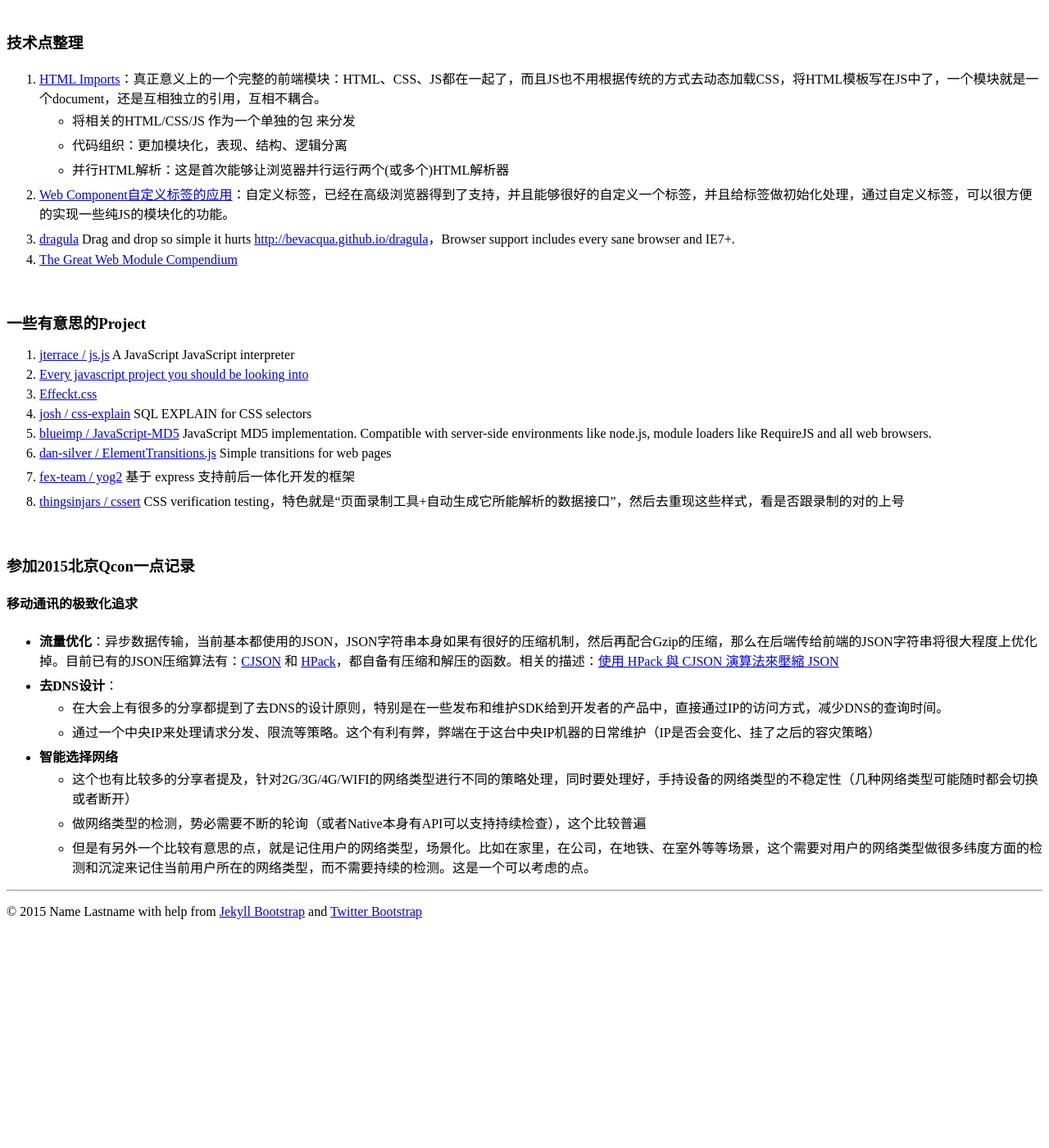
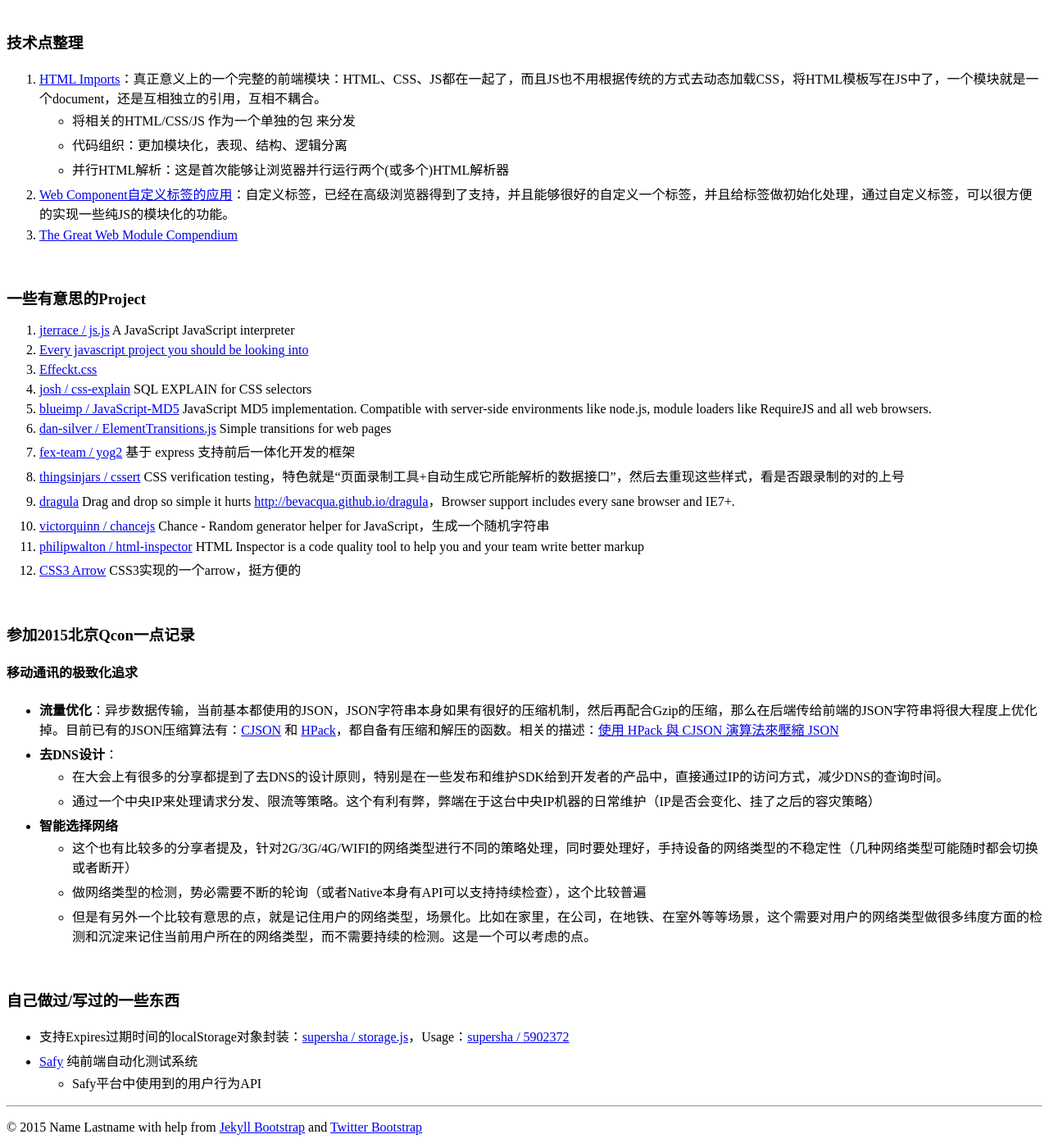
Before and after one commit to supersha/supersha.github.io, a Jekyll site: the page built from index.md, in a window 1280 px wide and 1400 px high, scrolled down 2404 px. Shown: the whole window at 82% size. Built offline with Jekyll 4.4.1, drawn with Linux system fonts in a browser that asks for light colours; before the commit the page ends 3541 px from its top, so only the background shows below that.

Commit message:
by shafeng

```diff
--- a/index.md
+++ b/index.md
@@ -90,6 +88,11 @@ tagline: 记录点滴前端知识
 0. [dan-silver / ElementTransitions.js](https://github.com/dan-silver/ElementTransitions.js/) Simple transitions for web pages
 0. [fex-team / yog2](https://github.com/fex-team/yog2) 基于 express 支持前后一体化开发的框架
 0. [thingsinjars / cssert](https://github.com/thingsinjars/cssert) CSS verification testing，特色就是“页面录制工具+自动生成它所能解析的数据接口”，然后去重现这些样式，看是否跟录制的对的上号
+0. [dragula](https://github.com/bevacqua/dragula) Drag and drop so simple it hurts
+[http://bevacqua.github.io/dragula](http://bevacqua.github.io/dragula)，Browser support includes every sane browser and IE7+.
+0. [victorquinn / chancejs](https://github.com/victorquinn/chancejs) Chance - Random generator helper for JavaScript，生成一个随机字符串
+0. [philipwalton / html-inspector](https://github.com/philipwalton/html-inspector) HTML Inspector is a code quality tool to help you and your team write better markup
+0. [CSS3 Arrow](http://cssarrowplease.com/) CSS3实现的一个arrow，挺方便的
 
 <br>
 
@@ -105,3 +108,11 @@ tagline: 记录点滴前端知识
     * 这个也有比较多的分享者提及，针对2G/3G/4G/WIFI的网络类型进行不同的策略处理，同时要处理好，手持设备的网络类型的不稳定性（几种网络类型可能随时都会切换或者断开）
     * 做网络类型的检测，势必需要不断的轮询（或者Native本身有API可以支持持续检查），这个比较普遍
     * 但是有另外一个比较有意思的点，就是记住用户的网络类型，场景化。比如在家里，在公司，在地铁、在室外等等场景，这个需要对用户的网络类型做很多纬度方面的检测和沉淀来记住当前用户所在的网络类型，而不需要持续的检测。这是一个可以考虑的点。
+
+<br>
+
+### 自己做过/写过的一些东西
+
+* 支持Expires过期时间的localStorage对象封装：[supersha / storage.js](https://github.com/supersha/storage.js)，Usage：[supersha / 5902372](https://gist.github.com/5902372)
+* [Safy](https://github.com/supersha/safy) 纯前端自动化测试系统
+    * Safy平台中使用到的用户行为API
```
Also changed, not shown: other parts of index.md (+0 -2 lines).
